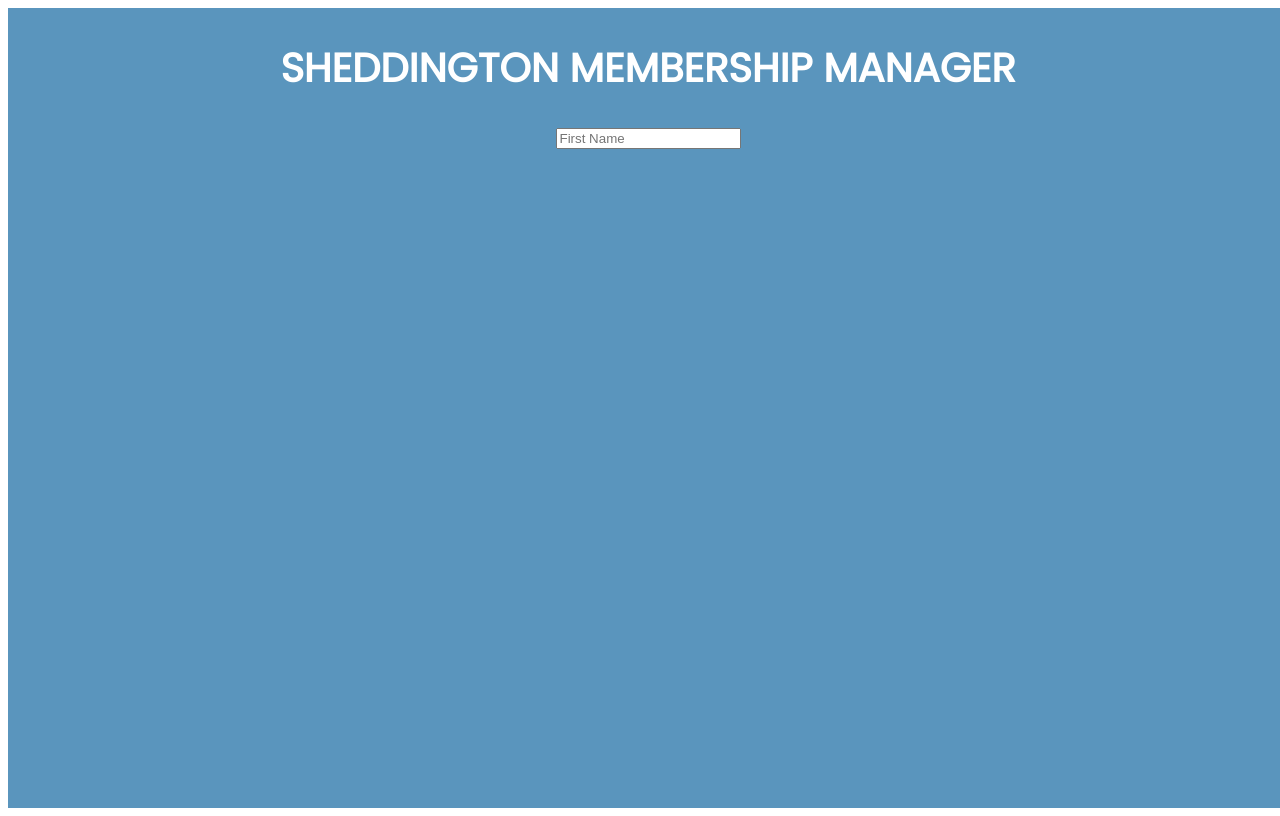
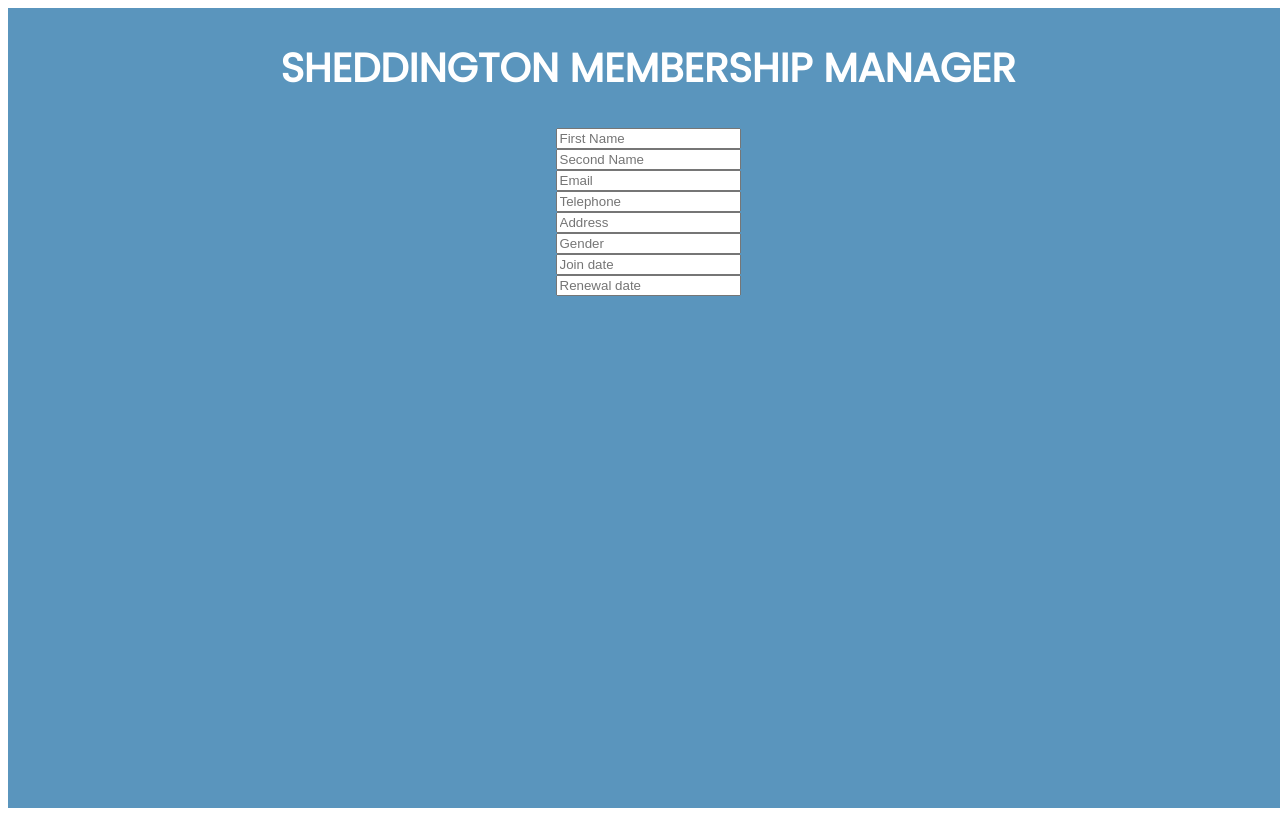
Before and after one commit to AUTOMCAS/sheddington-membership-manager, a React app in the folder frontend/: page / in a window 1280 px wide. Built offline with nearby package versions, Linux system fonts and the light colour scheme.

Commit message:
Frontend: Add: Test pass render all createMember input fields

```diff
--- a/frontend/src/components/CreateMember/CreateMember.tsx
+++ b/frontend/src/components/CreateMember/CreateMember.tsx
@@ -9,6 +9,56 @@ const CreateMember: React.FC = () => {
         id="firstName"
         data-test="firstNameInput"
       />
+      <br></br>
+      <input
+        type="input"
+        placeholder="Second Name"
+        id="secondName"
+        data-test="secondNameInput"
+      />
+      <br></br>
+      <input
+        type="input"
+        placeholder="Email"
+        id="email"
+        data-test="emailInput"
+      />
+      <br></br>
+      <input
+        type="input"
+        placeholder="Telephone"
+        id="telephone"
+        data-test="telephoneInput"
+      />
+      <br></br>
+      <input
+        type="input"
+        placeholder="Address"
+        id="address"
+        data-test="addressInput"
+      />
+      <br></br>
+      <input
+        type="input"
+        placeholder="Gender"
+        id="gender"
+        data-test="genderInput"
+      />
+      <br></br>
+      <input
+        type="input"
+        placeholder="Join date"
+        id="joinDate"
+        data-test="joinDateInput"
+      />
+      <br></br>
+      <input
+        type="input"
+        placeholder="Renewal date"
+        id="renewalDate"
+        data-test="renewalDateInput"
+      />
+      <br></br>
     </form>
   );
 };
```
Also changed, not shown: 1 other file (tests, documents, lock files or other folders).
